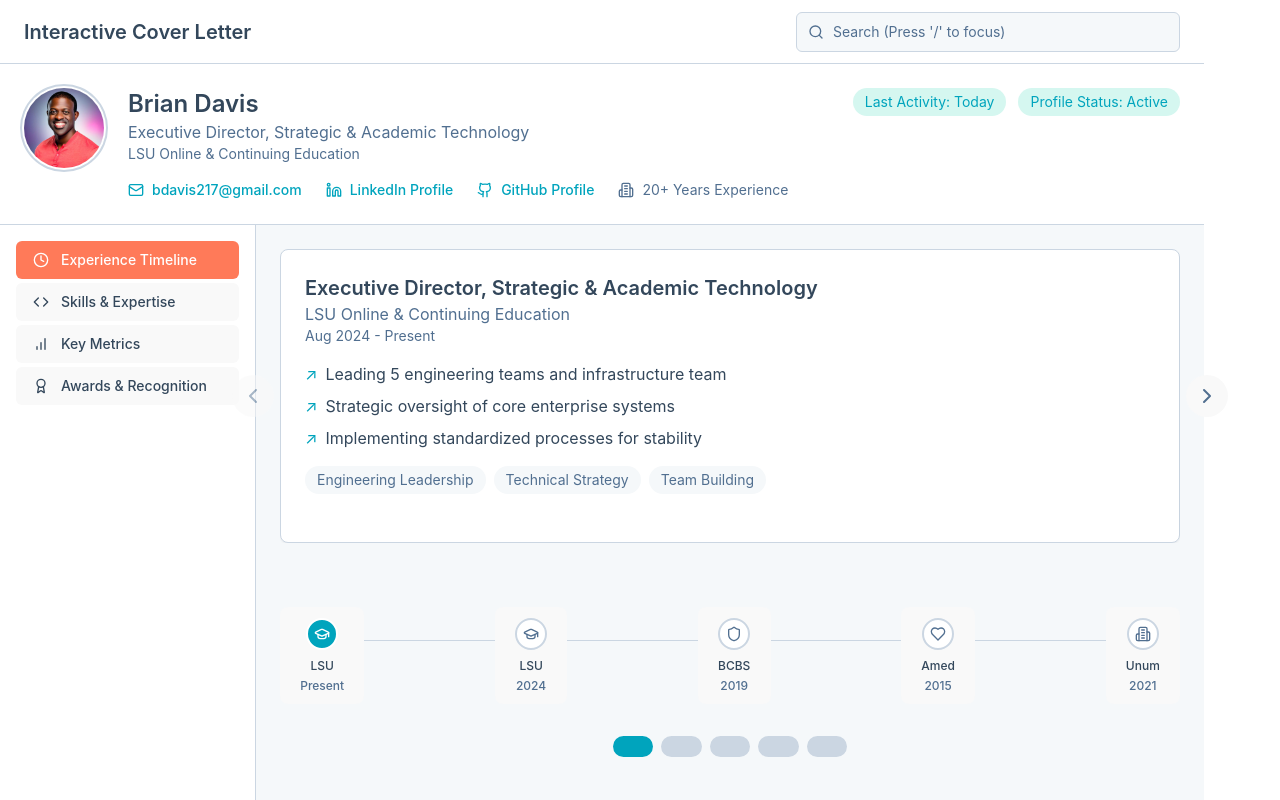
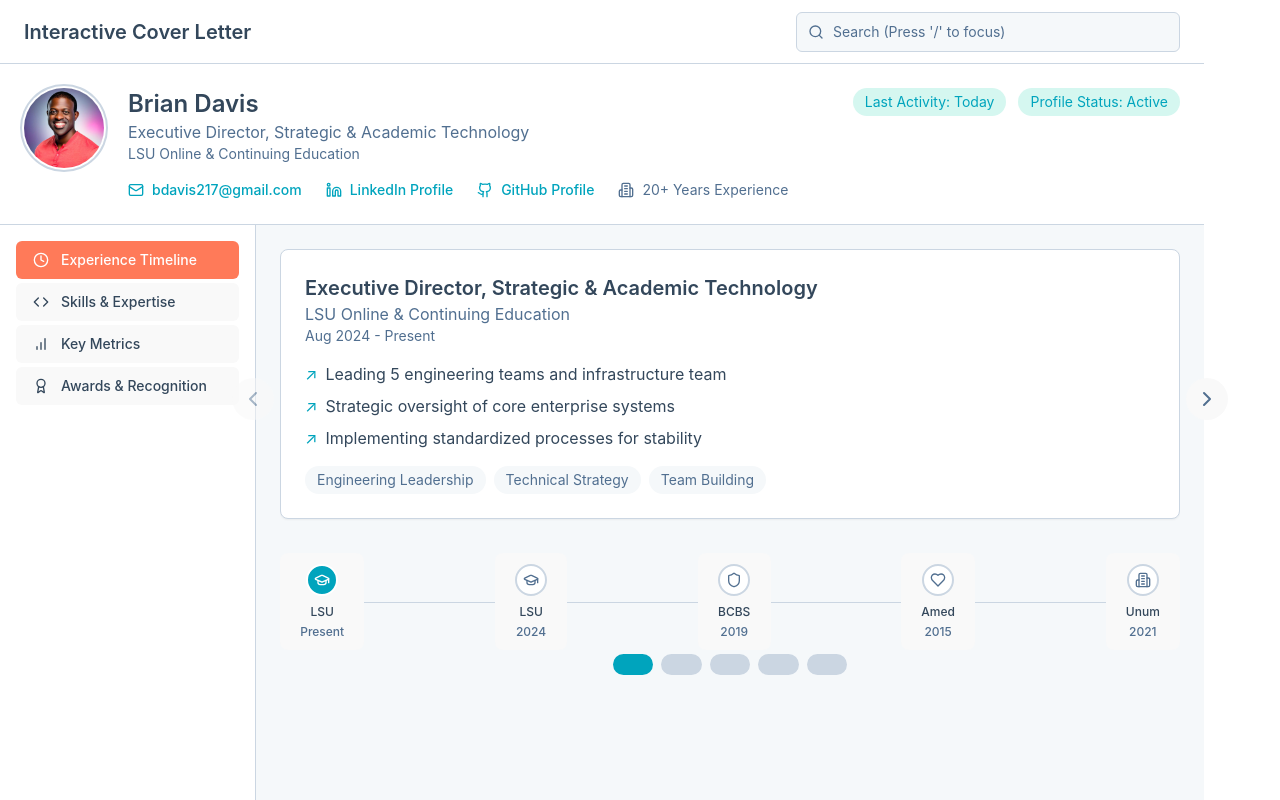
Before and after one commit to bdavis217/hubspot-cover-letter, a React (Vite) app: page / in a window 1280 px wide. Built offline with nearby package versions, Linux system fonts and the light colour scheme.

Commit message:
Adding a little more sparkle to the experience timeline by updating the transition

```diff
--- a/src/views/TimelineView.tsx
+++ b/src/views/TimelineView.tsx
@@ -29,15 +29,41 @@
   'Unum - Baton Rouge': 'Unum',
 } as const;
 
+function getTransformStyle(isActive: boolean, direction: number, isLineAnimating: boolean) {
+  if (!isActive) {
+    return {
+      transform: `translateX(${direction * 120}%)`,
+      opacity: 0,
+      zIndex: 0,
+      transition: 'all 150ms cubic-bezier(0.4, 0, 0.2, 1)',
+      transitionDelay: '100ms'
+    };
+  }
+  return {
+    transform: 'translateX(0)',
+    opacity: isLineAnimating ? 0 : 1,
+    zIndex: 1,
+    transition: 'all 150ms cubic-bezier(0.4, 0, 0.2, 1)',
+    transitionDelay: '100ms'
+  };
+}
+
 export function TimelineView() {
   const [activeIndex, setActiveIndex] = React.useState(0);
+  const [isLineAnimating, setIsLineAnimating] = React.useState(false);
+
+  const handlePositionChange = (newIndex: number) => {
+    setIsLineAnimating(true);
+    setActiveIndex(newIndex);
+    setTimeout(() => setIsLineAnimating(false), 500); // Match line duration
+  };
 
   const handlePrevious = () => {
-    setActiveIndex((current) => Math.max(0, current - 1));
+    handlePositionChange(Math.max(0, activeIndex - 1));
   };
 
   const handleNext = () => {
-    setActiveIndex((current) => Math.min(positions.length - 1, current + 1));
+    handlePositionChange(Math.min(positions.length - 1, activeIndex + 1));
   };
 
   React.useEffect(() => {
@@ -51,7 +77,7 @@
   }, []);
 
   return (
-    <div className="space-y-8">
+    <div className="space-y-1">
       {/* Position Cards with Navigation */}
       <div className="relative">
         <div className="absolute left-0 top-1/2 -translate-y-1/2 -translate-x-12">
@@ -80,16 +106,18 @@
           </button>
         </div>
 
-        <div className="relative overflow-hidden">
+        {/* Updated Card Container - reduced height */}
+        <div className="relative h-[300px] overflow-hidden">
+          {positions.map((position, index) => {
+            const direction = index - activeIndex;
+
+            return (
               <div
-            className="transition-transform duration-500 ease-in-out flex"
-            style={{ transform: `translateX(-${activeIndex * 100}%)` }}
+                key={position.id}
+                className="absolute top-0 left-0 w-full transform-gpu"
+                style={getTransformStyle(index === activeIndex, direction, isLineAnimating)}
               >
-            {positions.map((position) => (
-              <Card
-                key={position.id}
-                className="w-full flex-shrink-0 bg-white border-[#cbd6e2]"
-              >
+                <Card className="bg-white border-[#cbd6e2]">
                   <div className="p-6 space-y-4">
                     <div>
                       <h3 className="text-xl font-semibold text-[#33475b]">
@@ -120,19 +148,20 @@
                     </div>
                   </div>
                 </Card>
-            ))}
               </div>
+            );
+          })}
         </div>
       </div>
 
-      {/* Updated Timeline */}
-      <div className="relative pt-8">
+      {/* Updated Timeline - removed padding */}
+      <div className="relative">
         {/* Base Line */}
         <div className="absolute top-1/2 left-0 right-0 h-px bg-[#cbd6e2]" />
 
         {/* Progress Line */}
         <div
-          className="absolute top-1/2 left-0 h-px bg-[#00a4bd] transition-all duration-500"
+          className="absolute top-1/2 left-0 h-px bg-[#00a4bd] transition-all duration-1500 ease-linear"
           style={{
             width: `${(activeIndex / (positions.length - 1)) * 100}%`
           }}
@@ -144,18 +173,21 @@
             const Icon = companyIcons[position.company as keyof typeof companyIcons] || Building;
             const year = position.dateRange.split(' ').pop()?.split('-')[0];
             const abbr = companyAbbreviations[position.company as keyof typeof companyAbbreviations];
+            const isActive = index <= activeIndex;
 
             return (
               <button
                 key={position.id}
-                onClick={() => setActiveIndex(index)}
+                onClick={() => handlePositionChange(index)}
                 className="group flex flex-col items-center"
               >
                 <div
                   className={cn(
-                    "w-8 h-8 rounded-full transition-all duration-300",
+                    "w-8 h-8 rounded-full",
                     "flex items-center justify-center",
-                    index <= activeIndex
+                    "transition-all duration-150",
+                    "delay-100",
+                    isActive && !isLineAnimating
                       ? "bg-[#00a4bd] border-2 border-white"
                       : "bg-white border-2 border-[#cbd6e2]",
                     "group-hover:border-[#00a4bd]"
@@ -163,8 +195,9 @@
                 >
                   <Icon
                     className={cn(
-                      "w-4 h-4 transition-colors",
-                      index <= activeIndex
+                      "w-4 h-4 transition-colors duration-150",
+                      "delay-100",
+                      isActive && !isLineAnimating
                         ? "text-white"
                         : "text-[#516f90]"
                     )}
@@ -184,8 +217,8 @@
         </div>
       </div>
 
-      {/* Navigation Controls */}
-      <div className="flex justify-center gap-2 mt-4">
+      {/* Navigation Controls - minimal margin */}
+      <div className="flex justify-center gap-2">
         {Array.from({ length: positions.length }).map((_, i) => (
           <button
             key={i}
```
Lines whose indentation alone changed are shown as unchanged.
